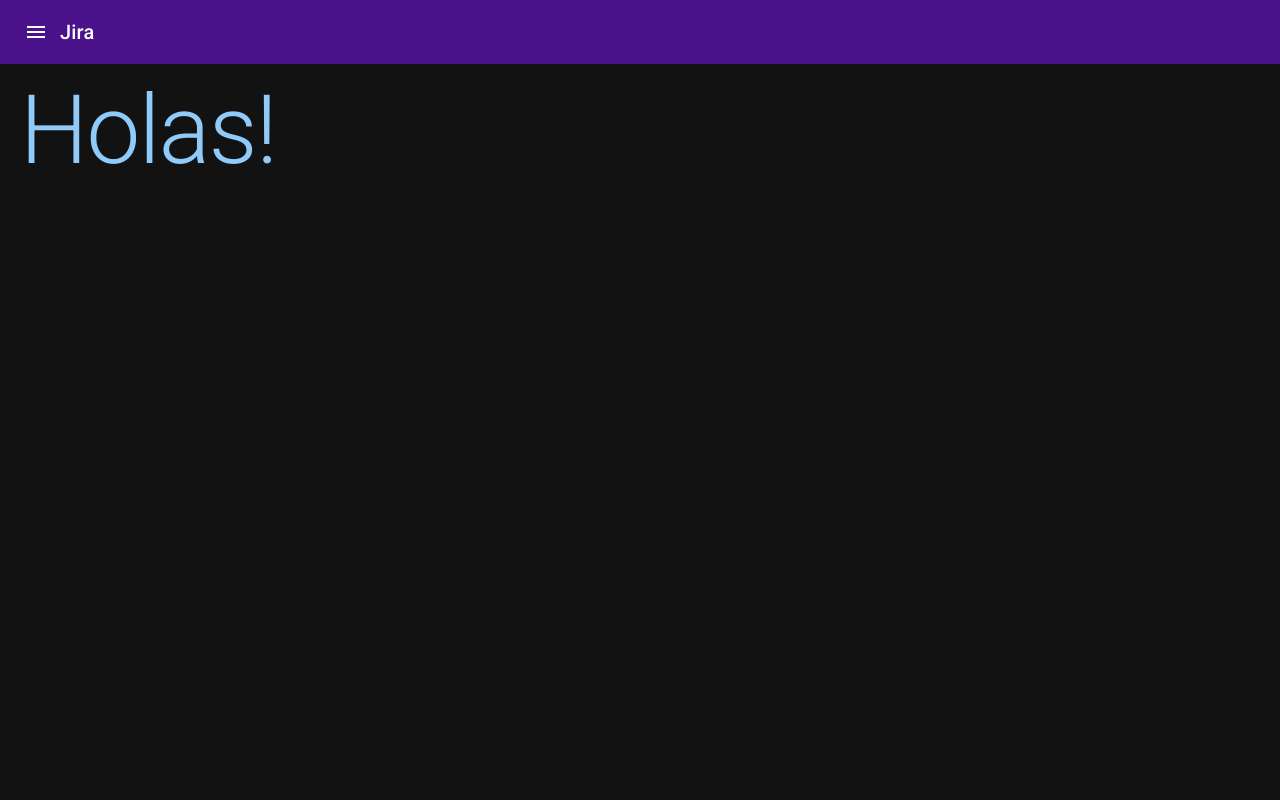
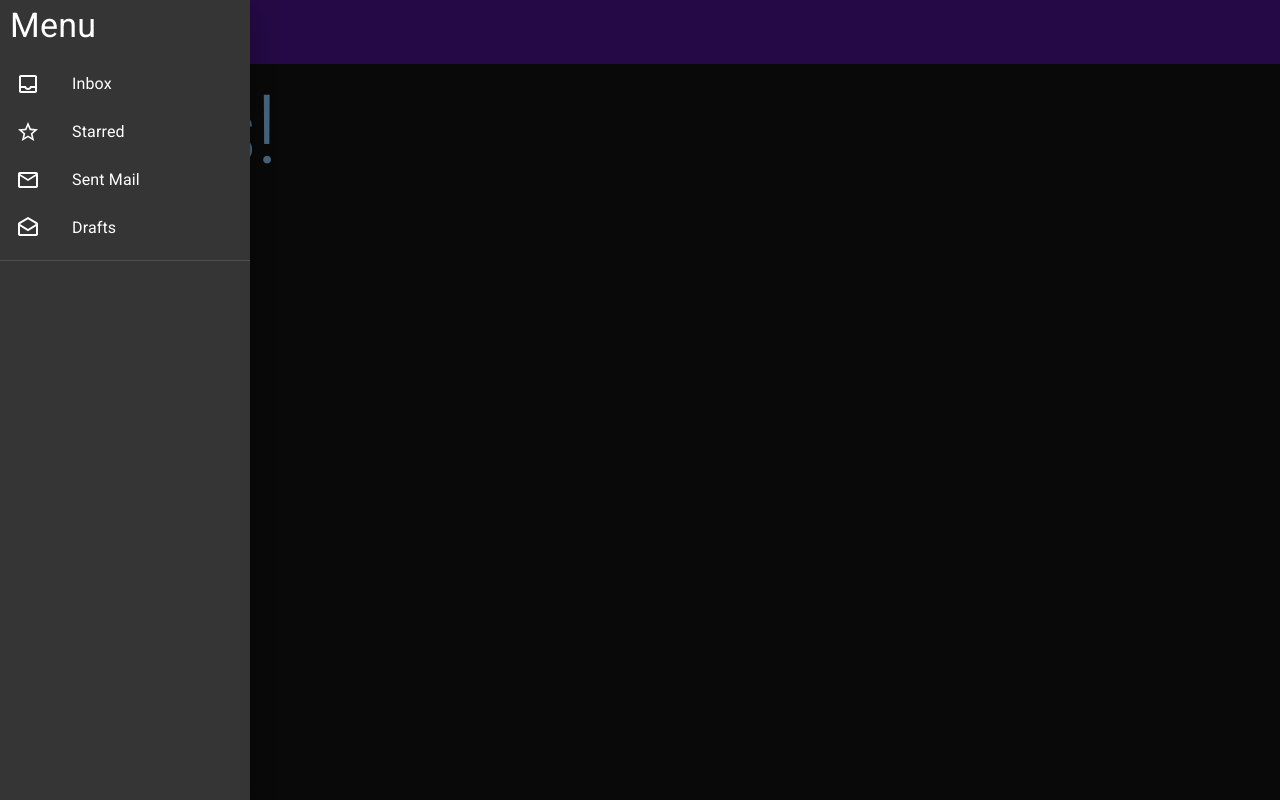
Before and after one commit to gavrilciunterei/jira, a Next.js app: page / in a window 1280 px wide. Built offline with nearby package versions, Linux system fonts and the light colour scheme.

Commit message:
feat: sidebar

```diff
--- a/components/layouts/Layouts.tsx
+++ b/components/layouts/Layouts.tsx
@@ -1,7 +1,7 @@
 import { Box } from '@mui/material';
 import Head from 'next/head';
 import React, { FC, ReactNode } from 'react';
-import { Navbar } from '../ui';
+import { Navbar, Sidebar } from '../ui';
 
 interface Props {
   title?: string;
@@ -16,7 +16,7 @@ export const Layouts: FC<Props> = ({ title = 'Jira', children }) => {
       </Head>
 
       <Navbar />
-      {/* Sidebar */}
+      <Sidebar />
 
       <Box sx={{ padding: '10px 20px' }}>{children}</Box>
     </Box>
--- /dev/null
+++ b/components/ui/Sidebar.tsx
@@ -0,0 +1,44 @@
+import {
+  Box,
+  Divider,
+  Drawer,
+  List,
+  ListItem,
+  ListItemIcon,
+  ListItemText,
+  Typography,
+} from '@mui/material';
+import InboxOutlinedIcon from '@mui/icons-material/InboxOutlined';
+import StarBorderOutlinedIcon from '@mui/icons-material/StarBorderOutlined';
+import EmailOutlinedIcon from '@mui/icons-material/EmailOutlined';
+import DraftsOutlinedIcon from '@mui/icons-material/DraftsOutlined';
+
+const menuItems = [
+  { text: 'Inbox', icon: <InboxOutlinedIcon /> },
+  { text: 'Starred', icon: <StarBorderOutlinedIcon /> },
+  { text: 'Sent Mail', icon: <EmailOutlinedIcon /> },
+  { text: 'Drafts', icon: <DraftsOutlinedIcon /> },
+];
+
+export const Sidebar = () => {
+  return (
+    <Drawer anchor="left" open={true} onClose={() => console.log('cierro')}>
+      <Box sx={{ width: 250 }}>
+        <Box sx={{ padding: '5px 10px' }}>
+          <Typography variant="h4">Menu</Typography>
+        </Box>
+        <List>
+          {menuItems.map((text, index) => {
+            return (
+              <ListItem key={index} button>
+                <ListItemIcon>{text.icon}</ListItemIcon>
+                <ListItemText>{text.text}</ListItemText>
+              </ListItem>
+            );
+          })}
+        </List>
+        <Divider />
+      </Box>
+    </Drawer>
+  );
+};
--- a/components/ui/index.ts
+++ b/components/ui/index.ts
@@ -1 +1,2 @@
 export * from './Navbar';
+export * from './Sidebar';
```
